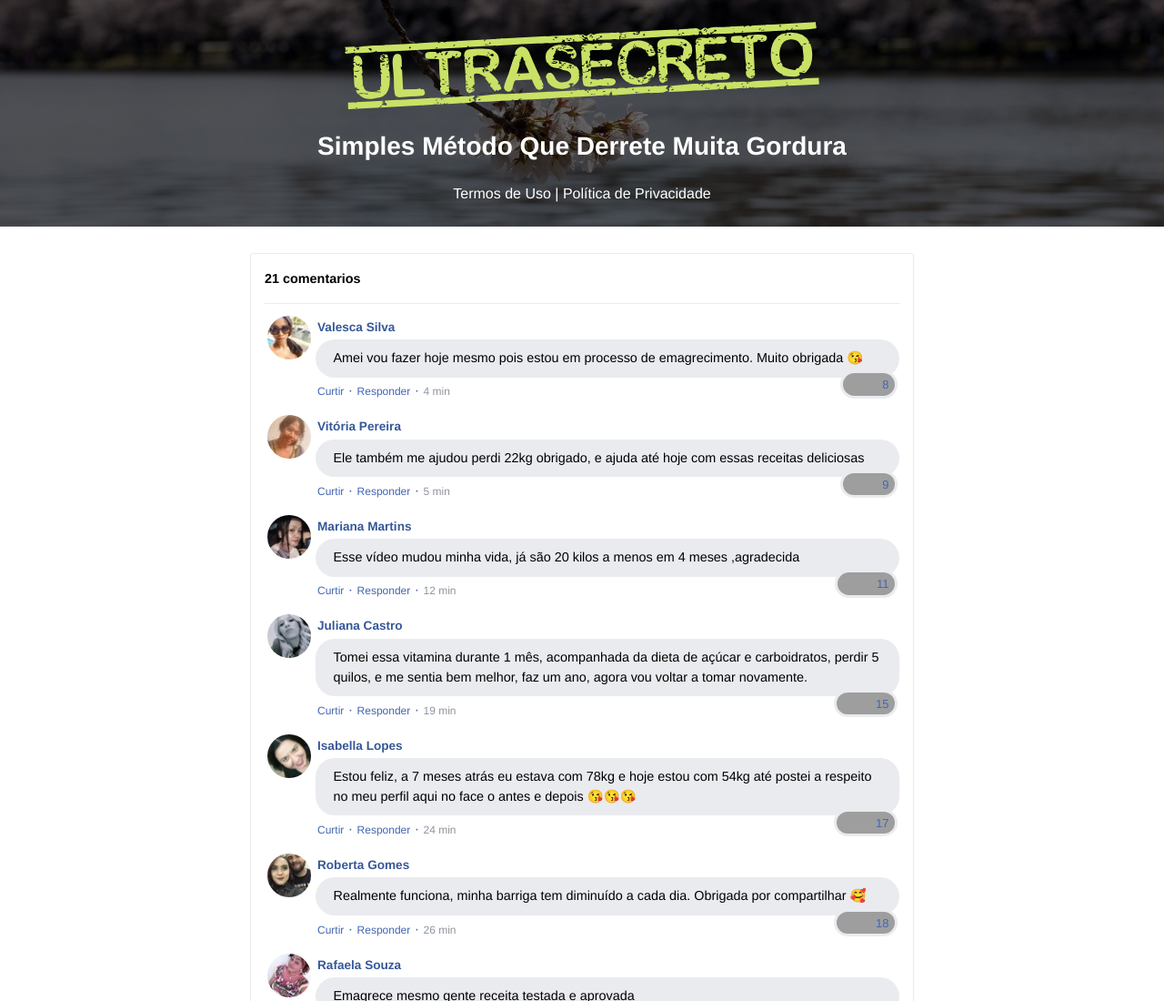
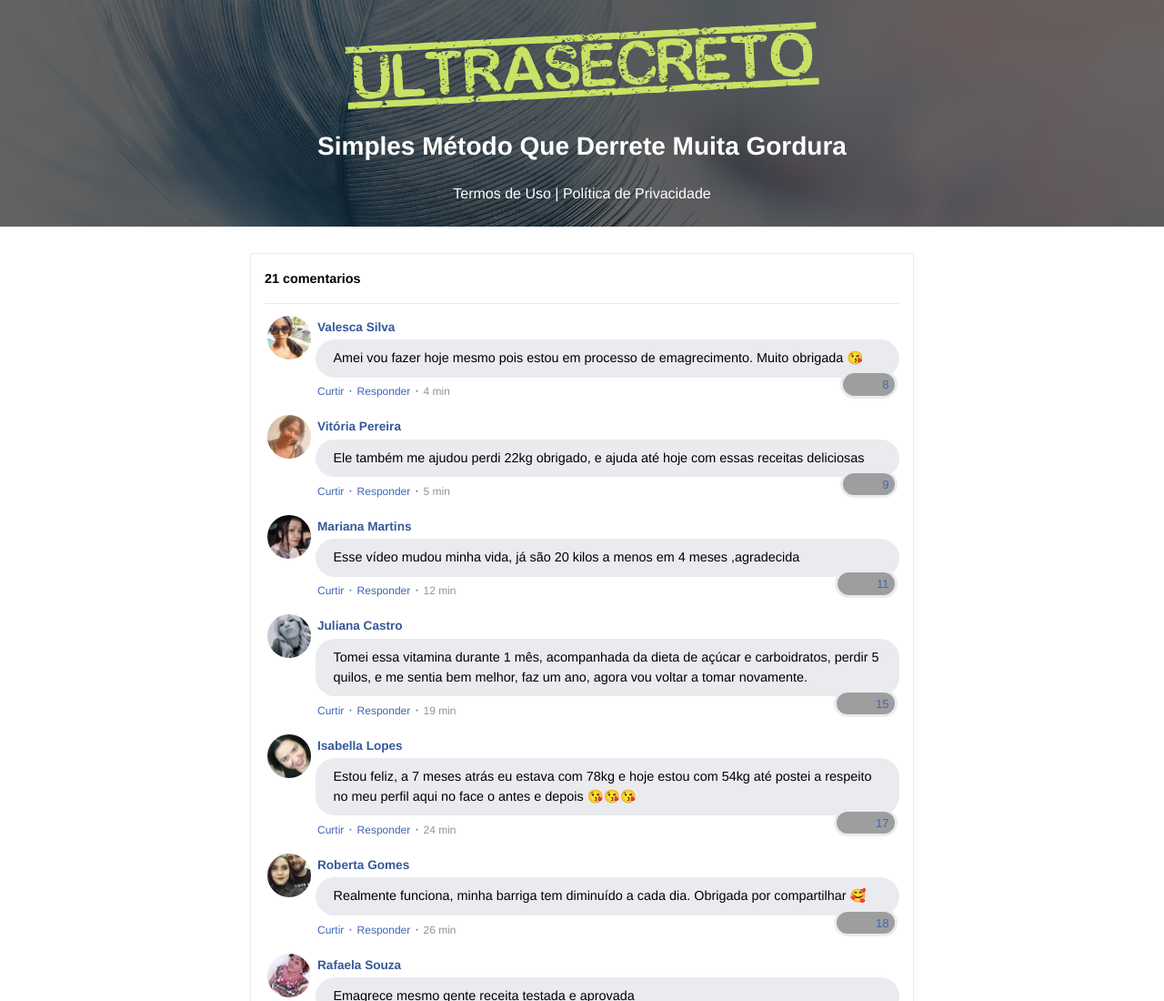
Before and after one commit to emilygj/total-health.site, a plain HTML site: page index.html in a window 1280 px wide. Shown: the top 1100 px of the page at 91% size. Drawn offline with nearby package versions, Linux system fonts and the light colour scheme; grey boxes are pictures that could not be loaded; a script that the page names is missing.

Commit message:
Update index.html

```diff
--- a/index.html
+++ b/index.html
@@ -18,7 +18,7 @@
     <style type="text/css">
       header {
         color: white;
-        background-image: url("assets/img/sakura-g4e17674fe_1920.jpg");
+        background-image: url("assets/img/feather-gb9667b541_1920.jpg");
         background-color: rgba(0, 0, 0, 0.6);
         background-position: center;
         background-size: cover;
```
